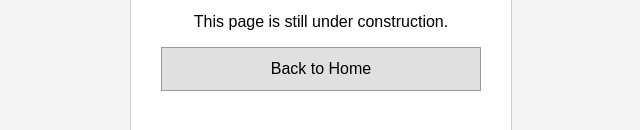
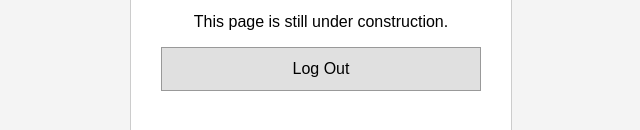
Before and after one commit to DanishK00/SE-Iteration-1, a plain HTML site: page docs/wip.html in a window 1280 px wide. Shown: the part 212-342 px from the top of the page, 319-959 px from the left. Drawn offline with Linux system fonts and the light colour scheme.

Commit message:
Change back to home text to log out

```diff
--- a/docs/wip.html
+++ b/docs/wip.html
@@ -10,7 +10,7 @@
   <div class="container">
     <h1>Work in Progress</h1>
     <p>This page is still under construction.</p>
-    <a href="index.html" class="btn">Back to Home</a>
+    <a href="index.html" class="btn">Log Out</a>
   </div>
 </body>
 </html>
```
